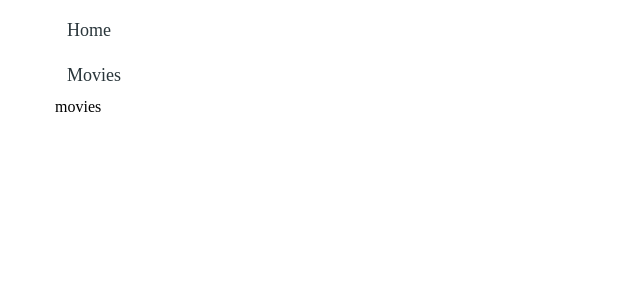
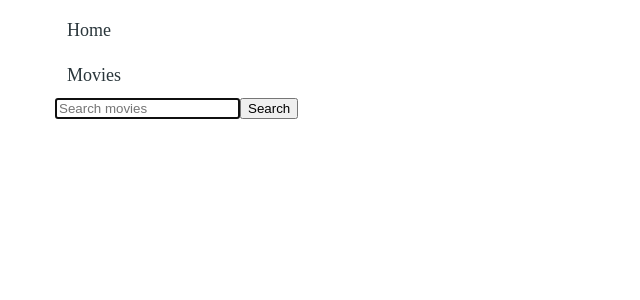
Before and after one commit to IhorShvydkyi/goit-react-hw-05-movies, a React (Create React App) app: page /movies in a window 1280 px wide. Shown: the top 300 px of the page, without its empty margins (0-640 px from the left). Built offline with nearby package versions, Linux system fonts and the light colour scheme.

Commit message:
input at moviesPage without fetch

```diff
--- a/src/Services/ApiService.js
+++ b/src/Services/ApiService.js
@@ -7,3 +7,11 @@ export function FetchPopularMovies() {
     .then((resp) => resp.json())
     .then((data) => data.results);
 }
+
+export function FetchMoviesByQuery(query) {
+  return fetch(
+    `${BASE_URL}/search/movie?api_key=${KEY}&query=${query}&language=en-US&page=1&include_adult=false`
+  )
+    .then((resp) => resp.json())
+    .then((data) => data.results);
+}
--- a/src/Views/MoviesPage/MoviesPage.js
+++ b/src/Views/MoviesPage/MoviesPage.js
@@ -1,3 +1,24 @@
-export default function MoviesPage() {
-  return <div>movies</div>;
-}
+import { useState, useEffect } from "react";
+import * as apiServices from "../../Services/ApiService";
+
+const MoviesPage = () => {
+  const [query, setQuery] = useState("");
+  const [movies, setMovies] = useState([]);
+
+  return (
+    <div>
+      <input
+        type="text"
+        autoComplete="off"
+        autoFocus
+        placeholder="Search movies"
+        value={query}
+        onChange={() => {}}
+      />
+      <button type="submit" onClick={() => {}}>
+        <label>Search</label>
+      </button>
+    </div>
+  );
+};
+export default MoviesPage;
```
Also changed, not shown: src/Views/HomePage/HomePage.js (+5 -2 lines), 1 other file (tests, documents, lock files or other folders).
